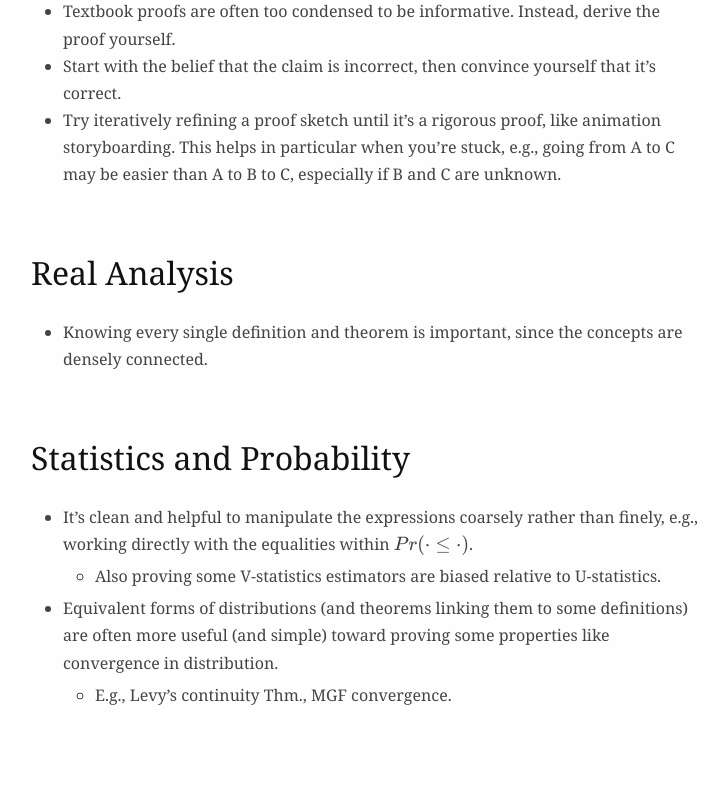
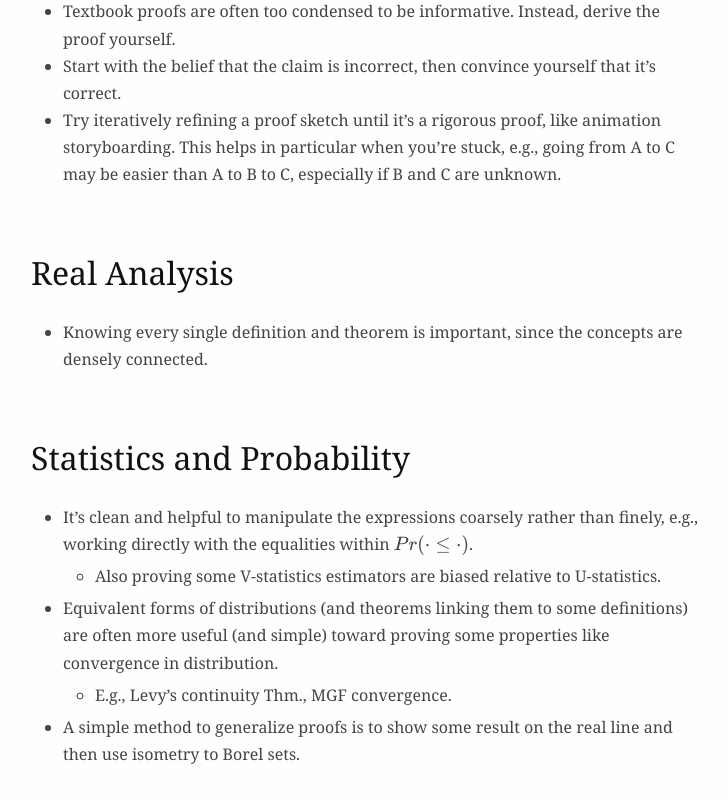
Before and after one commit to daemon/log.pub.d, a plain HTML site: page docs/write/explore/proof-strategies.html in a window 1280 px wide. Shown: the part 726-1526 px from the top of the page, without its empty margins (273-1001 px from the left). Before the commit the page ends 1467 px from the top, so only its background shows below. Drawn offline with nearby package versions, Linux system fonts and the light colour scheme; files that its build step writes are made by us from their sources.

Commit message:
Add notes
docs/write/explore/proof-strategies.html
write/explore/proof-strategies.md

```diff
--- a/docs/write/explore/proof-strategies.html
+++ b/docs/write/explore/proof-strategies.html
@@ -60,6 +60,7 @@
 <ul>
 <li>E.g., Levy’s continuity Thm., MGF convergence.</li>
 </ul></li>
+<li>A simple method to generalize proofs is to show some result on the real line and then use isometry to Borel sets.</li>
 </ul>
 </body>
 </html>
```
Also changed, not shown: 1 other file.
